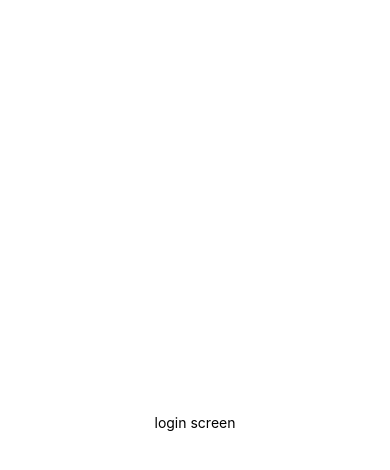
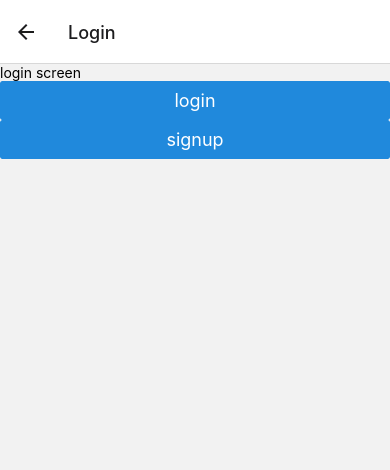
Before and after one commit to gracetxgao/DareVenture, a React Native app: screen /Login in a window 390 px wide. Shown: the top 470 px of the page. Built offline with nearby package versions, Linux system fonts and the light colour scheme.

Commit message:
added basic navigation

```diff
--- a/App.js
+++ b/App.js
@@ -2,15 +2,44 @@ import { StatusBar } from 'expo-status-bar';
 import { StyleSheet, Text, View } from 'react-native';
 import HomeScreen from './pages/Home';
 import LoginScreen from './pages/Login';
+import OpeningScreen from './pages/Opening';
+import SignupScreen from './pages/Signup';
+import { NavigationContainer } from '@react-navigation/native';
+import { createNativeStackNavigator } from '@react-navigation/native-stack';
+
+const Stack = createNativeStackNavigator();
+
+const MyStack = () => {
+  return (
+    <NavigationContainer>
+      <Stack.Navigator>
+        <Stack.Screen
+          name="Opening"
+          component={OpeningScreen}
+          options={{title: 'opening screen'}}
+        />
+        <Stack.Screen
+        name="Signup"
+        component={SignupScreen}
+        />
+        <Stack.Screen
+          name="Login"
+          component={LoginScreen}
+        />
+        <Stack.Screen
+        name="Home"
+        component={HomeScreen}
+        />
+      </Stack.Navigator>
+    </NavigationContainer>
+  );
+};
 
 export default function App() {
   return (
-    <View style={styles.container}>
-      <LoginScreen />
-      <StatusBar style="auto" />
-    </View>
-  );
-}
+      <MyStack />
+  )
+};
 
 const styles = StyleSheet.create({
   container: {
--- a/package.json
+++ b/package.json
@@ -9,13 +9,17 @@
     "web": "expo start --web"
   },
   "dependencies": {
+    "@react-navigation/native": "^6.1.17",
+    "@react-navigation/native-stack": "^6.9.26",
     "@rneui/base": "^4.0.0-rc.7",
     "@rneui/themed": "^4.0.0-rc.8",
     "expo": "~50.0.14",
     "expo-status-bar": "~1.11.1",
     "react": "18.2.0",
     "react-native": "0.73.6",
-    "typescript": "^5.3.0"
+    "typescript": "^5.3.0",
+    "react-native-screens": "~3.29.0",
+    "react-native-safe-area-context": "4.8.2"
   },
   "devDependencies": {
     "@babel/core": "^7.20.0"
--- a/pages/Login.tsx
+++ b/pages/Login.tsx
@@ -1,8 +1,23 @@
-import { Text } from 'react-native';
+import { Text, View } from 'react-native';
+import { Button } from '@rneui/themed';
 
-const LoginScreen = () => {
+const LoginScreen = ({ navigation }) => {
     return (
-        <Text>login screen</Text>
+        <View>
+            <Text>login screen</Text>
+            <Button
+                title="login"
+                onPress={() =>
+                    navigation.navigate('Home')
+                }
+            />
+            <Button
+                title="signup"
+                onPress={() =>
+                    navigation.navigate('Signup')
+                }
+            />
+        </View>
     )
 }
 
--- /dev/null
+++ b/pages/Opening.tsx
@@ -0,0 +1,20 @@
+import { Text, View } from 'react-native';
+import { Button } from '@rneui/themed';
+
+
+const OpeningScreen = ({ navigation }) => {
+
+    return (
+        <View>
+            <Text>DareVenture</Text>
+            <Button
+                title="Login"
+                onPress={() =>
+                    navigation.navigate('Login')
+                }
+            />
+        </View>
+    )
+}
+
+export default OpeningScreen;
--- /dev/null
+++ b/pages/Signup.tsx
@@ -0,0 +1,18 @@
+import { Text, View } from 'react-native';
+import { Button } from '@rneui/themed';
+
+const SignupScreen = ({ navigation }) => {
+    return (
+        <View>
+            <Text>signup screen</Text>
+            <Button
+                title="create account"
+                onPress={() =>
+                    navigation.navigate('Home')
+                }
+            />
+        </View>
+    )
+}
+
+export default SignupScreen;
```
Also changed, not shown: 1 other file (tests, documents, lock files or other folders).
